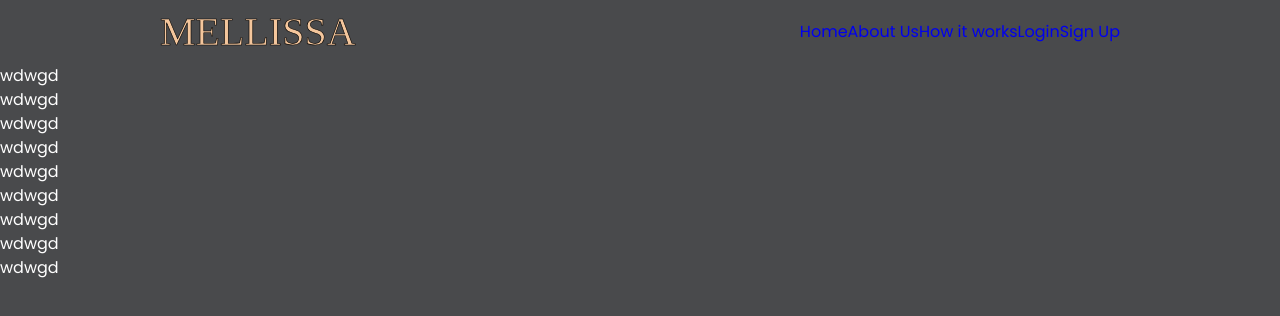
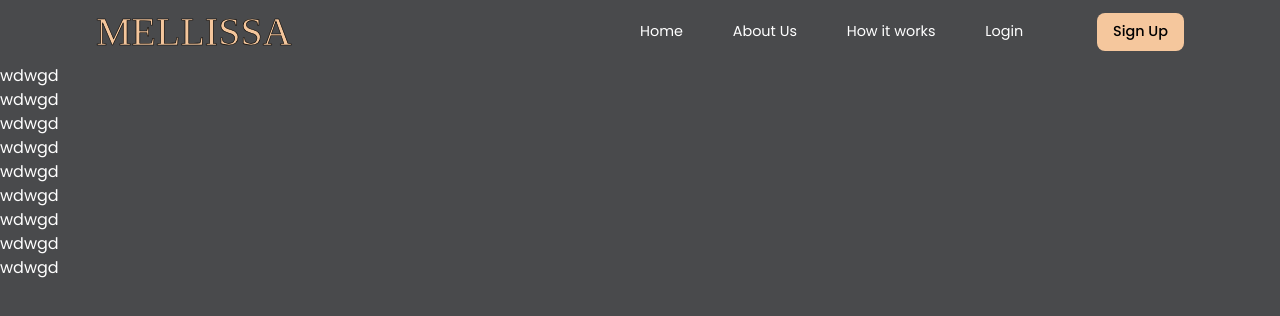
Before and after one commit to Boye95/mellisa, a React (Vite) app: page / in a window 1280 px wide. Shown: the top 316 px of the page. Built offline with nearby package versions, Linux system fonts and the light colour scheme; a web font is replaced by a local one.

Commit message:
add header section fro large screen done

```diff
--- a/src/_variables.scss
+++ b/src/_variables.scss
@@ -14,4 +14,4 @@ $TransitionSpeed: all 400ms ease;
 // Responsive widths
 $Mobile: 100vw;
 $Tablet: 90vw;
-$Desktop: 80vw;
+$Desktop: 90vw;
--- a/src/components/Header/Header.scss
+++ b/src/components/Header/Header.scss
@@ -12,10 +12,37 @@
         font-size: 2.5rem;
         -webkit-text-stroke: 0.6px black;
         color: $peachdark;
+        width: 50%;
     }
 
     .nav__links {
         display: flex;
         justify-content: space-between;
+        align-items: center;
+        width: 50%;
+
+        .link {
+            color: $white;
+            font-size: 0.9rem;
+
+            &:hover {
+                color: $peachlight;
+            }
+        }
+
+        .sign {
+            background: $peachlight;
+            color: black;
+            border-radius: 0.5rem;
+            padding: 0.5rem 1rem;
+            font-weight: 500;
+            margin-left: 1.5rem;
+            transition: $TransitionSpeed;
+
+            &:hover {
+                background: $peachdark;
+                color: $white;
+            }
+        }
     }
 }
```
